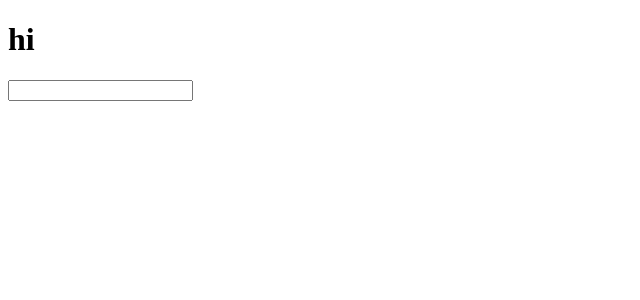
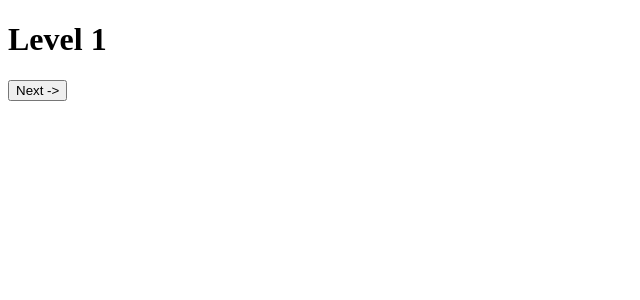
Before and after one commit to Kavelin/learn-tamil, a Nuxt app: page /learn/1 in a window 1280 px wide. Shown: the top 300 px of the page, without its empty margins (0-640 px from the left). Built offline with nearby package versions, Linux system fonts and the light colour scheme.

Commit message:
working now!

```diff
--- a/app.vue
+++ b/app.vue
@@ -1,5 +1,3 @@
 <template>
   <NuxtPage></NuxtPage>
 </template>
-<!--<script setup>
-</script>-->
--- a/pages/learn/[level].vue
+++ b/pages/learn/[level].vue
@@ -1,18 +1,52 @@
 <template>
+  <div v-if="!gam">
+    <h1>Level {{ theLevel }}</h1>
+    <button @click="nextPage">Next -></button>
+  </div>
+  <div id="gaming" v-else>
+    <div v-if="!defin">
+      <h1 id="to_type">{{ words[currentWord].word }}</h1>
+      <input type="text" @keypress.enter="check" v-model="mainInput" />
+      <button @click="check">Next -></button>
+    </div>
+    <div v-else>
+      <h1>{{ words[currentWord].def }}</h1>
+      <button @click="nextWord">Next -></button>
+    </div>
+  </div>
+</template>
 
-    <div><h1>hi{{ theLevel }} </h1></div>
-    <div id="gaming">
-      <h1 id="to_type"> {{ to_type }}</h1>
-      <input type="text" v-model="main_input" />
-    </div>
-  </template>
+<script lang="ts" setup>
+const route = useRoute();
 
-  <script lang="ts" setup>
+interface Word {
+  image?: String;
+  word: String;
+  rom: String; //romanization
+  def: String;
+}
 
-  const route = useRoute();
+let theLevel = useState("theLevel", () => route.params.level);
 
-  let theLevel = route.params.id;
-  let gam:boolean = false;
-  let main_input:String = "";
-  let to_type:String = "";
-  </script>
+let gam = useState("gam", () => false);
+let defin = useState("defin", () => false);
+let mainInput = useState("mainInput", () => "");
+let words = useState("words", () => [
+  { word: "அம்மா", rom: "amma", def: "mom" },
+  { word: "அப்பா", rom: "appa", def: "dad" },
+]);
+let currentWord = useState("currentWord", () => 0);
+let nextPage = () => {
+  //if (pages opofdals jflaj)
+  gam.value = !gam.value;
+}
+let check = () => {
+  if (mainInput.value == words.value[currentWord.value].rom)
+    defin.value = !defin.value;
+  mainInput.value = "";
+};
+let nextWord = () => {
+  defin.value = !defin.value;
+  currentWord.value++;
+};
+</script>
```
Also changed, not shown: 1 other file (tests, documents, lock files or other folders).
